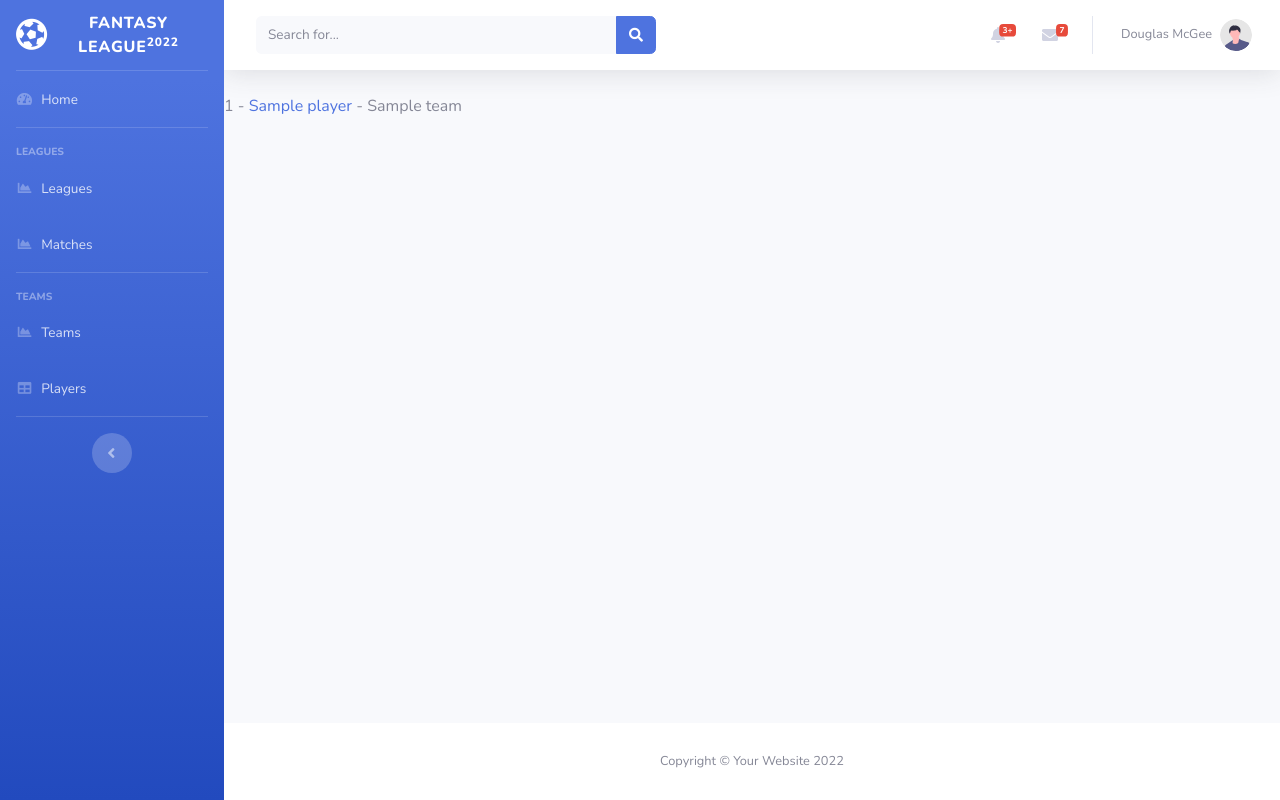
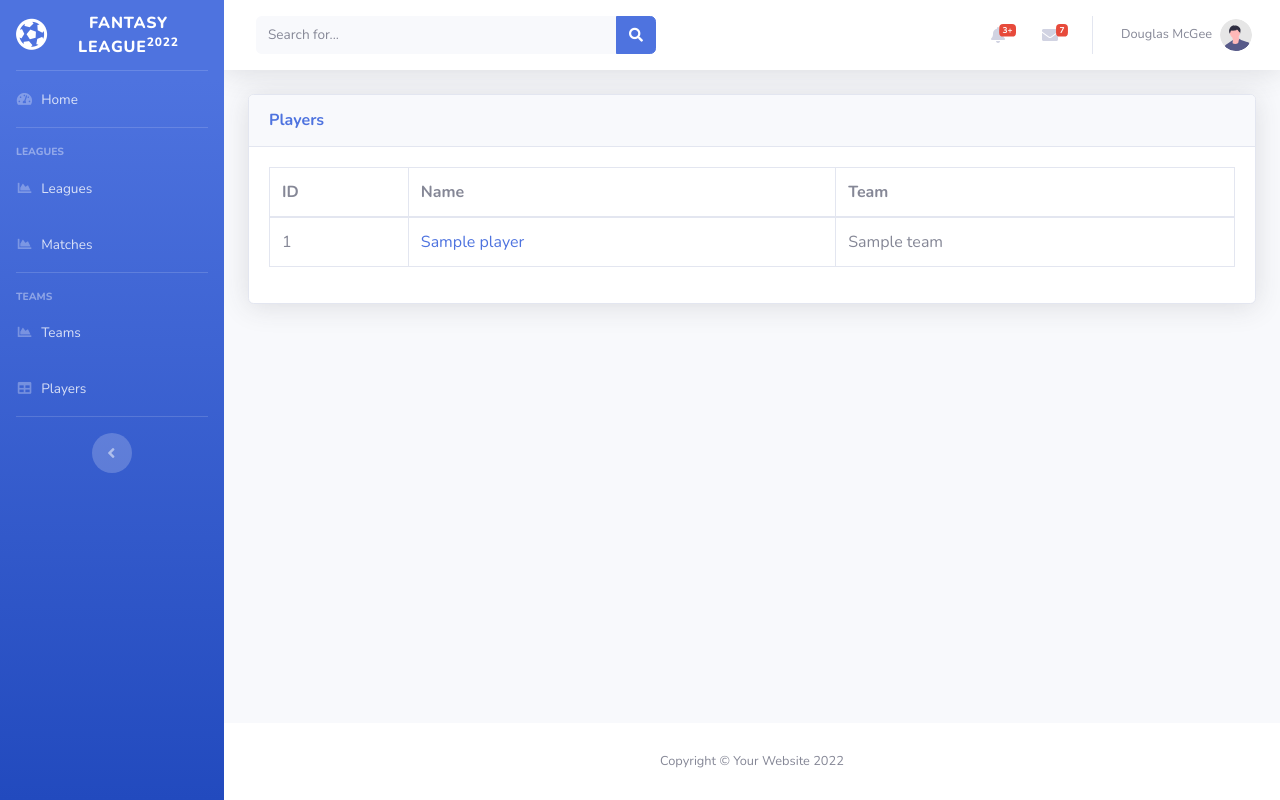
Before and after one commit to shiljatbl/Football-League-Web-App, a Django app: page /players/ in a window 1280 px wide. Run offline with Django 3.2, Linux system fonts and the light colour scheme; tables that the repository leaves empty hold one stand-in row (values such as "Sample post"); parts of the project's set-up code (start-up, migrations or seed data) failed here and were passed over; some libraries are stand-ins or nearby versions.

Commit message:
Player list & detail updated

```diff
--- a/templates/player/list.html
+++ b/templates/player/list.html
@@ -6,9 +6,45 @@
 
 
 
-{% for instance in object_list %}
 
-    <p>{{ instance.id }} - <a href="/player/{{ instance.id }}">{{ instance.name }}</a> - {{ instance.team.name }}</p>
-{% endfor %}
+
+
+<div class="card shadow mb-4 ml-4 mr-4">
+    <div class="card-header py-3">
+        <h6 class="m-0 font-weight-bold text-primary">Players</h6>
+    </div>
+    <div class="card-body">
+        <div class="table-responsive">
+            <table class="table table-bordered" id="dataTable" width="100%" cellspacing="0">
+                <thead>
+                    <tr>
+                        <th>ID</th>
+                        <th>Name</th>
+                        <th>Team</th>
+
+                    </tr>
+                </thead>
+
+                <tbody>
+
+
+                    {% for instance in object_list %}
+
+                        <tr>
+                            <td>{{ instance.id }}</td>
+                            <td><a href="/player/{{ instance.id }}">{{ instance.name }}</a></td>
+                            <td>{{ instance.team.name }}</td>
+
+                        </tr>
+                    {% endfor %}
+
+                </tbody>
+            </table>
+        </div>
+    </div>
+</div>
+
+
+
 
 {% endblock %}
```
Also changed, not shown: templates/player/detail.html (+18 -5 lines).
